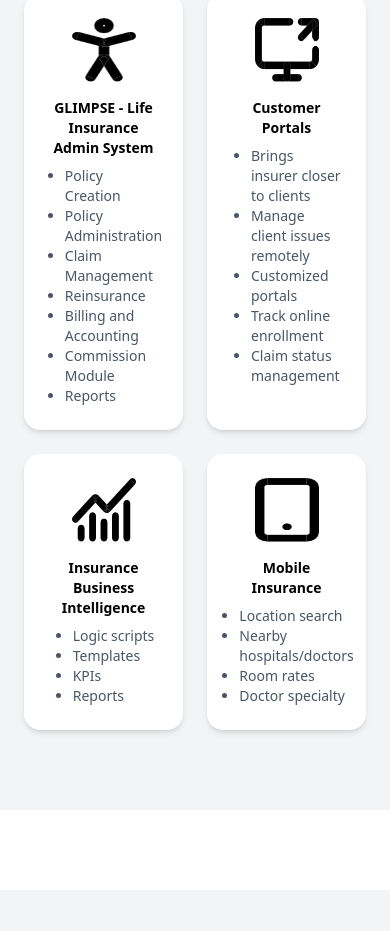
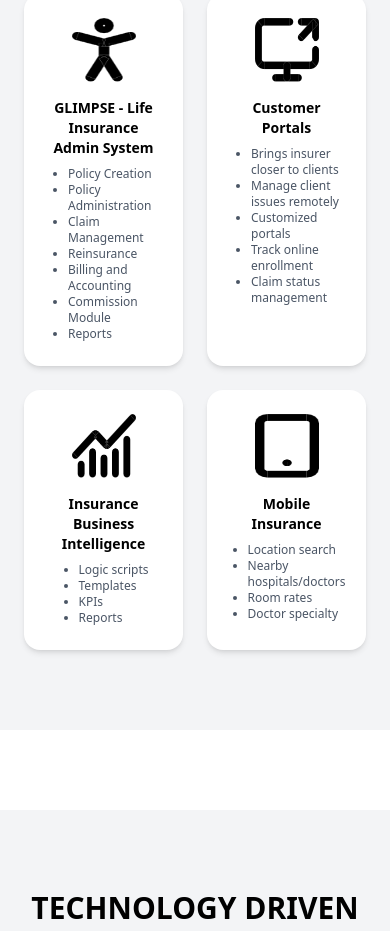
Before and after one commit to varun77x/Static_website_IT, a React (Vite) app in the folder frontend/: page / in a window 390 px wide. Shown: the part 2316-3247 px from the top of the page. Built offline with nearby package versions, Linux system fonts and the light colour scheme.

Commit message:
vercel push

```diff
--- a/frontend/src/Components/Offerings.jsx
+++ b/frontend/src/Components/Offerings.jsx
@@ -39,7 +39,7 @@
                     <div className="bg-white p-6 rounded-2xl shadow-md hover:bg-blue-50 transition-colors duration-300 flex flex-col items-center text-center">
                         <img src={IS1} alt="Glimpse" className="w-16 h-16 mb-4" />
                         <h3 className="text-sm md:text-xl font-semibold mb-2">GLIMPSE - Life Insurance Admin System</h3>
-                        <ul className="text-gray-600 text-sm list-disc pl-5 text-left">
+                        <ul className="text-gray-600 text-xs md:text-sm list-disc pl-5 text-left">
                             <li>Policy Creation</li>
                             <li>Policy Administration</li>
                             <li>Claim Management</li>
@@ -53,7 +53,7 @@
                     <div className="bg-white p-6 rounded-2xl shadow-md hover:bg-blue-50 transition-colors duration-300 flex flex-col items-center text-center">
                         <img src={IS2} alt="Customer Portals" className="w-16 h-16 mb-4" />
                         <h3 className="text-sm md:text-xl font-semibold mb-2">Customer Portals</h3>
-                        <ul className="text-gray-600 text-sm list-disc pl-5 text-left">
+                        <ul className="text-gray-600 text-xs md:text-sm list-disc pl-5 text-left">
                             <li>Brings insurer closer to clients</li>
                             <li>Manage client issues remotely</li>
                             <li>Customized portals</li>
@@ -65,7 +65,7 @@
                     <div className="bg-white p-6 rounded-2xl shadow-md hover:bg-blue-50 transition-colors duration-300 flex flex-col items-center text-center">
                         <img src={IS3} alt="Insurance BI" className="w-16 h-16 mb-4" />
                         <h3 className="text-sm md:text-xl font-semibold mb-2">Insurance Business Intelligence</h3>
-                        <ul className="text-gray-600 text-sm list-disc pl-5 text-left">
+                        <ul className="text-gray-600 text-xs md:text-sm list-disc pl-5 text-left">
                             <li>Logic scripts</li>
                             <li>Templates</li>
                             <li>KPIs</li>
@@ -76,7 +76,7 @@
                     <div className="bg-white p-6 rounded-2xl shadow-md hover:bg-blue-50 transition-colors duration-300 flex flex-col items-center text-center">
                         <img src={IS4} alt="Mobile Insurance" className="w-16 h-16 mb-4" />
                         <h3 className="text-sm md:text-xl font-semibold mb-2">Mobile Insurance</h3>
-                        <ul className="text-gray-600 text-sm list-disc pl-5 text-left">
+                        <ul className="text-gray-600 text-xs md:text-sm list-disc pl-5 text-left">
                             <li>Location search</li>
                             <li>Nearby hospitals/doctors</li>
                             <li>Room rates</li>
```
